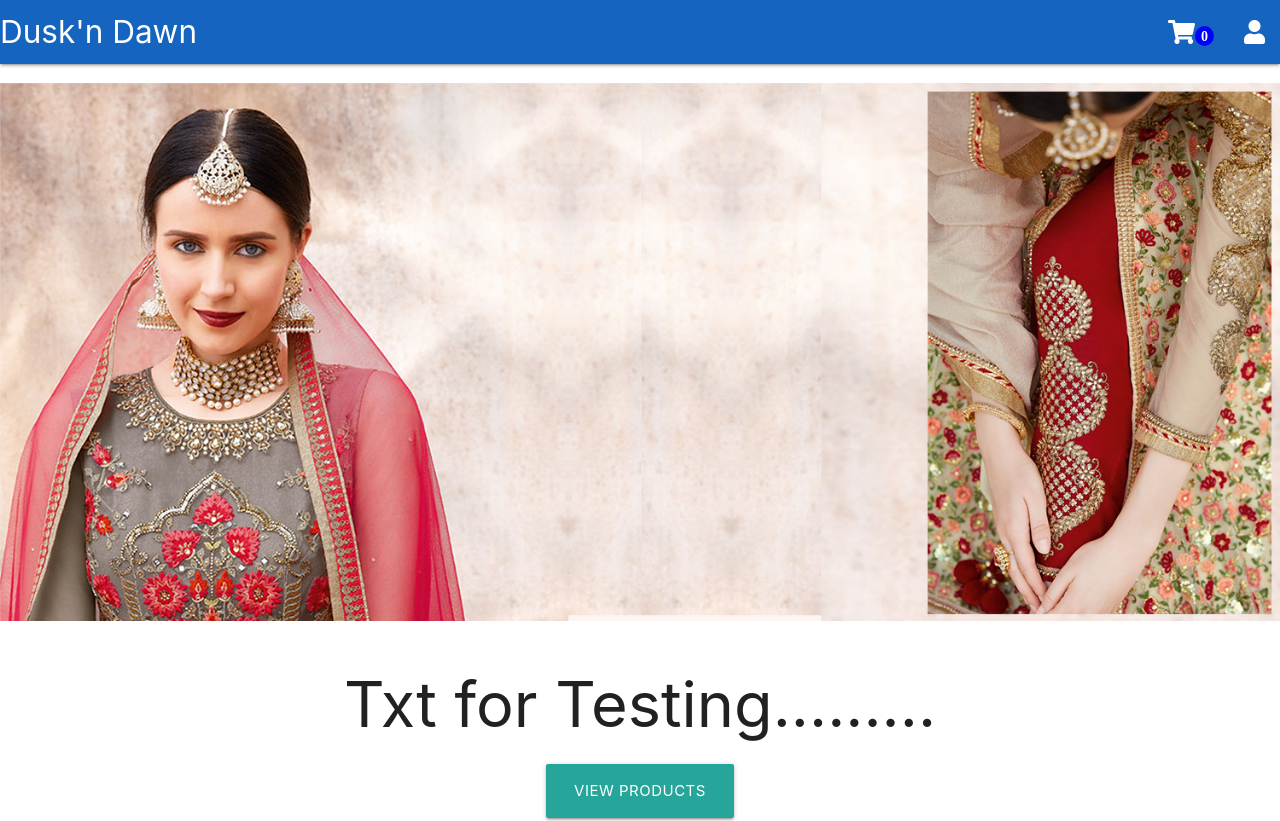
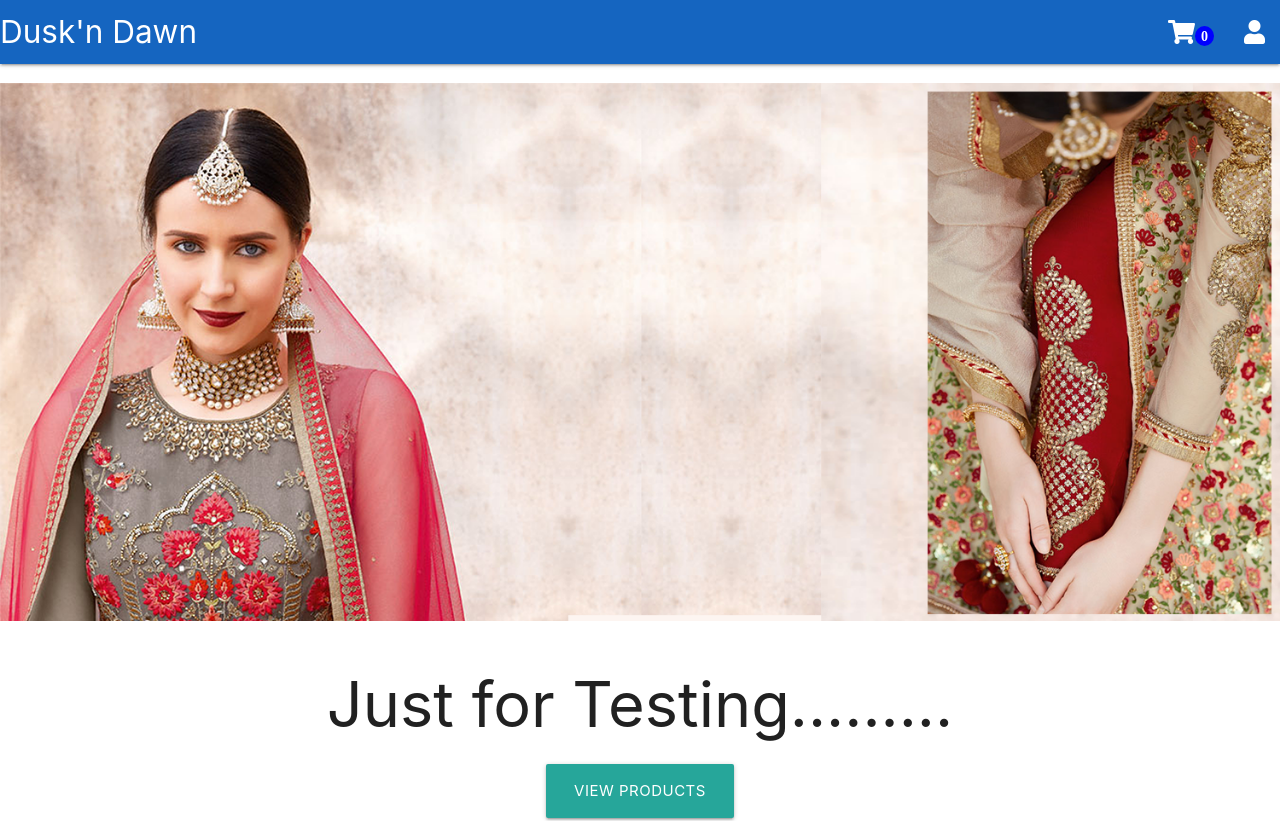
Before and after one commit to develharsh/duskndawn, a Next.js app: page / in a window 1280 px wide. Shown: the top 821 px of the page. Built offline with nearby package versions, Linux system fonts and the light colour scheme; a small style sheet from the web is missing.

Commit message:
Update index.js

```diff
--- a/pages/index.js
+++ b/pages/index.js
@@ -1,16 +1,22 @@
 import Link from 'next/link'
 import Head from 'next/head'
-
+import { DataContext } from '../store/GlobalState'
+import { useContext} from 'react'
 export default function Home(props) {
+  const { state, dispatch } = useContext(DataContext);
+  const handleView=(e)=>{
+    dispatch({ type: 'NOTIFY', payload: { loading: true } })
+    setTimeout(function(){  dispatch({ type: 'NOTIFY', payload: { loading: false } }); }, 3000);
+  }
   return (
     <div>
       <Head>
         <title>Dusk&apos;n Dawn | Home</title>
       </Head>
       <img src='/banner1.png' width="100%" height="100%" alt="..." />
-      <h1 className="center-align homeBrand">Txt for Testing.........</h1>
+      <h1 className="center-align homeBrand">Just for Testing.........</h1>
       <div className="center-align homeLinkShow">
-        <Link href="/show"><a className="btn-large">View Products</a></Link>
+        <Link href="/show"><a className="btn-large" onClick={(e)=>{handleView(e)}}>View Products</a></Link>
       </div>
     </div>
   )
```
